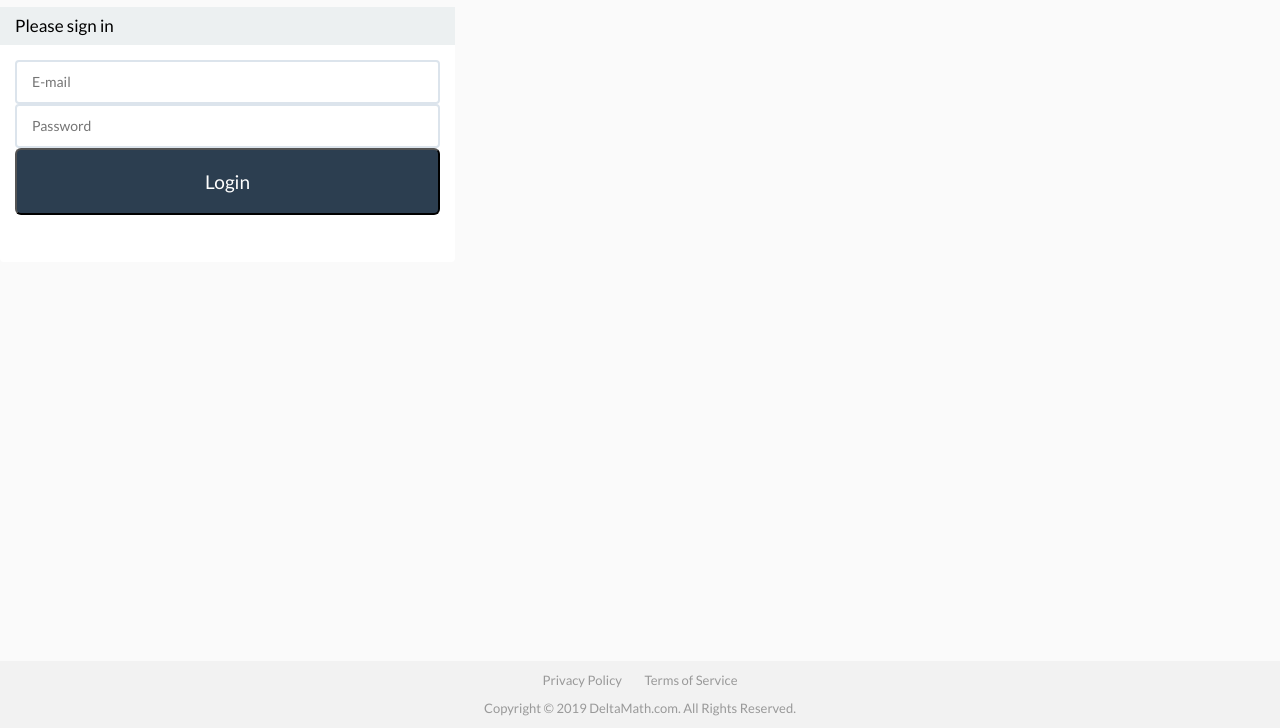
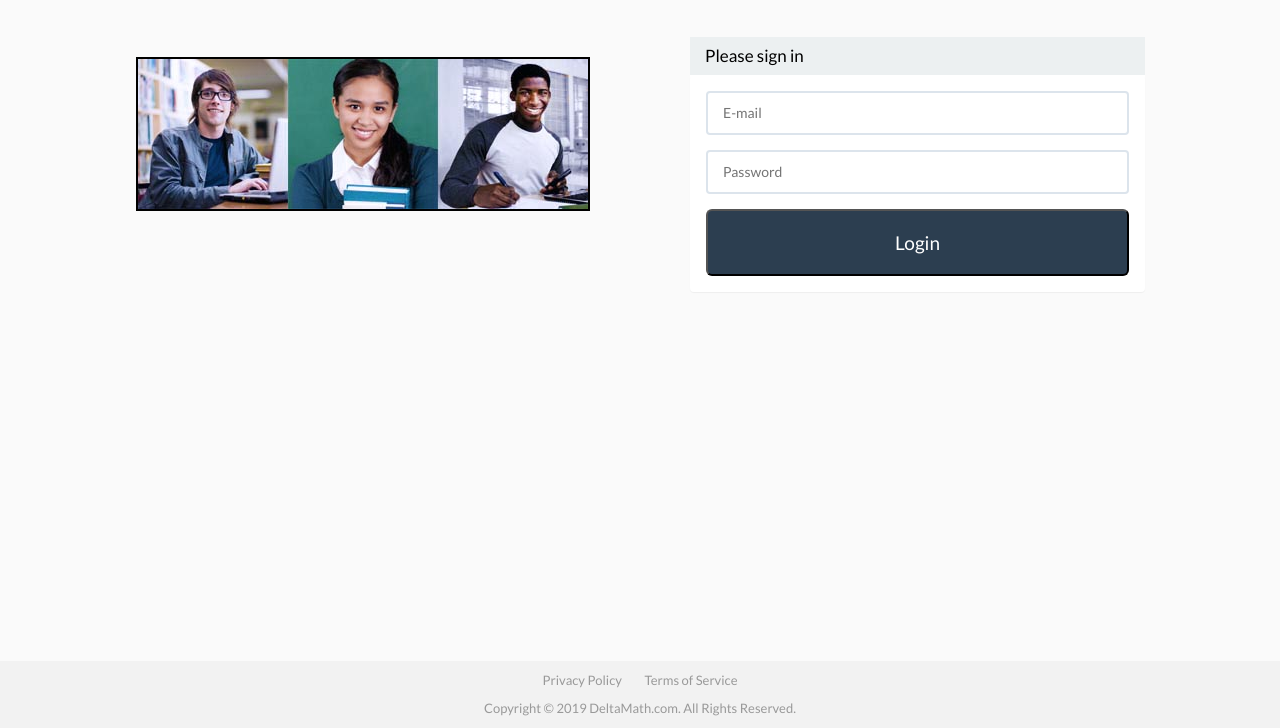
Before and after one commit to YuhongZ9309/copycat-website-project, a plain HTML site: page index.html in a window 1280 px wide. Shown: the part 72-800 px from the top of the page. Drawn offline with nearby package versions, Linux system fonts and the light colour scheme.

Commit message:
fix image and login position

```diff
--- a/index.html
+++ b/index.html
@@ -34,26 +34,47 @@
       </header>
 
 
-      <div class="content">
-        <p>
-          <img src="img/students.jpg" class="image">
-        </p>
+      <!--<div class="content">-->
+      <!--  <p>-->
+      <!--    <img src="img/students.jpg" class="image">-->
+      <!--  </p>-->
 
-        <p>
-          <div class="login">
+      <!--  <p>-->
+      <!--    <div class="login">-->
 
-            <h4>Please sign in</h4>
+      <!--      <h4>Please sign in</h4>-->
 
-            <div class="form">
-              <form>
+      <!--      <div class="form">-->
+      <!--        <form>-->
+      <!--          <input class="name" type="text" name="" placeholder="E-mail">-->
+      <!--          <input class="password" type="password" name="" placeholder="Password">-->
+      <!--          <input class="submit" type="submit" value="Login">-->
+      <!--         </form>-->
+      <!--      </div>-->
+
+      <!--    </div>-->
+      <!--  </p>-->
+      <!--</div>-->
+
+      <div class="login">
+
+            <p class="content">
+              <div id="image">
+              <img src="img/students.jpg" class="image">
+              </div>
+
+              <div id="form">
+              <form class="form">
+                <h4>Please sign in</h4>
+                <div class="panel">
                 <input class="name" type="text" name="" placeholder="E-mail">
                 <input class="password" type="password" name="" placeholder="Password">
                 <input class="submit" type="submit" value="Login">
+                </div>
                </form>
-            </div>
+               </div>
 
-          </div>
-        </p>
+             </p>
       </div>
 
     <footer>
--- a/stylesheet.css
+++ b/stylesheet.css
@@ -1,4 +1,4 @@
-/*Navigation Bar*/
+/*-------Navigation Bar--------*/
 header {
     background-color: #2C3E50;
     color: white;
@@ -33,37 +33,52 @@ nav li {
 }
 
 
+/*----------Content info----------*/
+.content {
 
-.content {
-    /*box-sizing: content-box;*/
-    /*width: 50%;*/
+    position: absolute;
     margin: auto;
-
+    width: 100%;
 }
 
+#image {
+    position: absolute;
+    width: 50%;
+    margin-right: 50%;
+    margin-top: 50px;
+}
+
+#form {
+    position: absolute;
+    width: 50%;
+    margin-left: 50%;
+    margin-top: 30px;
+}
 
 .image {
     border-style: solid;
     border-width: 2px;
     border-color: black;
-    position: absolute;
-
+    float: right;
+    margin-right: 50px;
 
 }
 
-.login {
+.form {
     font-family: Lato;
     background-color: white;
     width: 455px;
     height: 255px;
-    position: absolute;
     border-color: #ecf0f1;
     border-radius: 4px;
-    margin-right: -30px;
-
-
+    margin-left: 50px;
 
 }
+
+.panel {
+    padding: 15px;
+}
+
 .login h4 {
     color: black;
     background-color: #ECF0F1;
@@ -78,9 +93,12 @@ nav li {
     border: 2px solid #dce4ec;
     border-radius: 4px;
 
-
 }
 
+.login .password {
+    margin-top: 15px;
+    margin-bottom: 15px;
+}
 .login .submit {
     background-color: #2C3E50;
     width: 100%;
@@ -89,43 +107,11 @@ nav li {
     color: white;
     font-size: 19px;
     border-radius: 6px;
-}
-
-.login .form {
-    padding: 15px;
 
 }
 
 
-/*footer*/
-/*footer {*/
-/*    width: 100%;*/
-/*    height: 65px;*/
-/*    position: absolute;*/
-/*    bottom: 0;*/
-/*    background-color: gray;*/
-/*    text-align: center;*/
-/*}*/
-
-
-
-/*#policy {*/
-/*    margin-right: 5px;*/
-     /*margin:10px*/
-
-/*}*/
-
-/*#tos {*/
-/*    margin-left: 5px;*/
-     /*margin: 10px*/
-/*}*/
-
-/*footer-links, #copyright {*/
-/*    margin: 10px;*/
-/*}*/
-
-
-/*footer*/
+/*----------footer----------*/
 footer {
     width: 100%;
     background-color: #F2F2F2;
```
